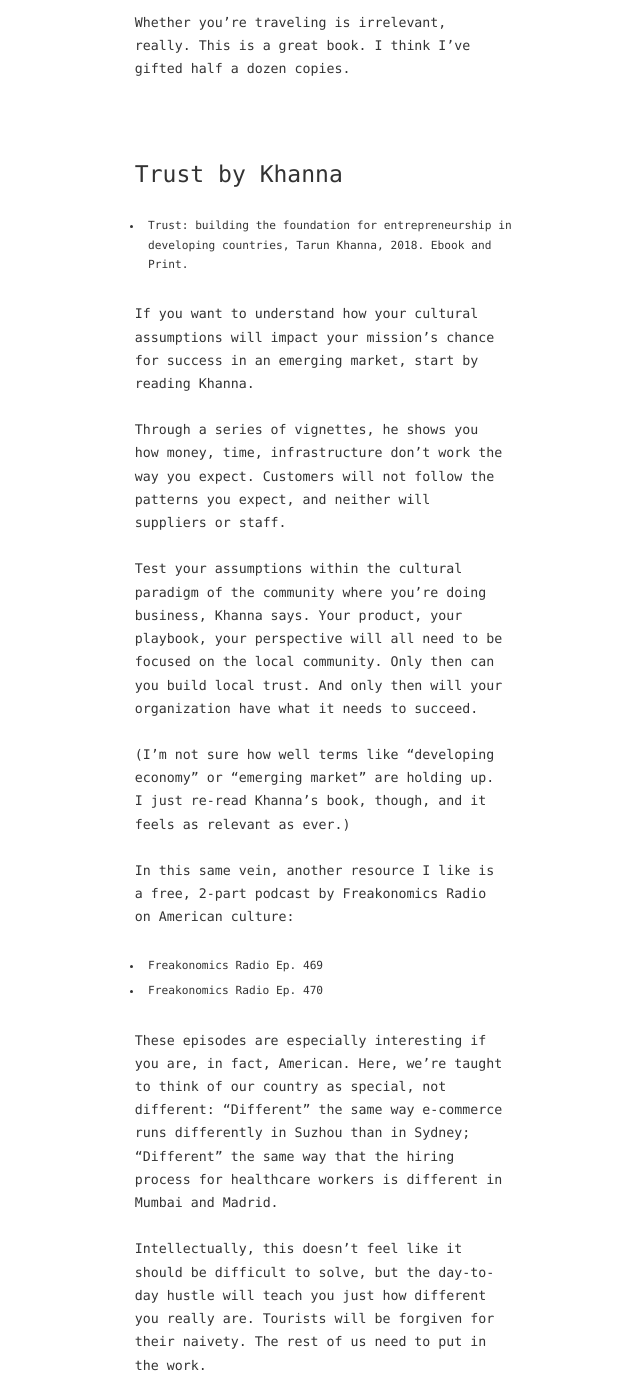
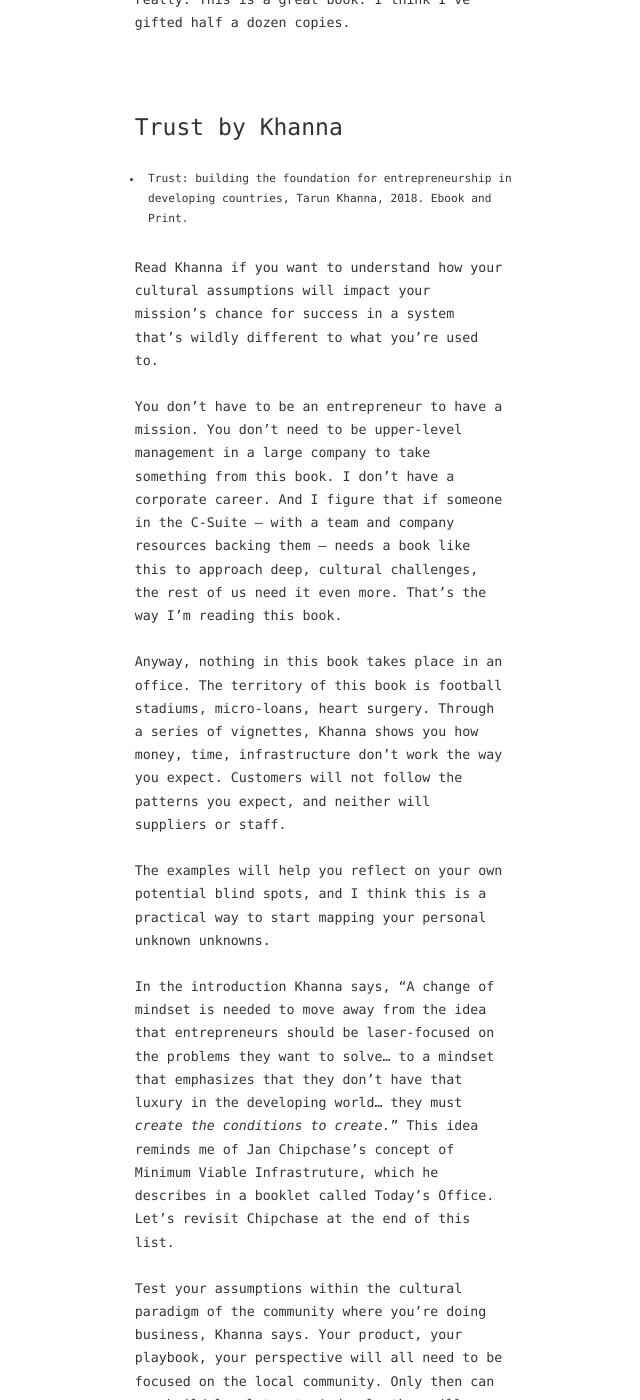
Before and after one commit to zachmccabe/zachmccabe.github.io, a Jekyll site: the page built from _notes/reading-list.md, in a window 1280 px wide and 1400 px high, scrolled down 2226 px. Shown: the whole window, without its empty margins (184-824 px from the left). Built offline with Jekyll 4.4.1, drawn with Linux system fonts in a browser that asks for light colours; some of the changed text lies outside the part shown.

Commit message:
Update reading-list.md
Copy tweaks

```diff
--- a/_notes/reading-list.md
+++ b/_notes/reading-list.md
@@ -58,13 +59,19 @@
 
 - Trust: building the foundation for entrepreneurship in developing countries, Tarun Khanna, 2018. Ebook and Print.
 
-If you want to understand how your cultural assumptions will impact your mission's chance for success in an emerging market, start by reading Khanna.
+Read Khanna if you want to understand how your cultural assumptions will impact your mission's chance for success in a system that's wildly different to what you're used to.
 
-Through a series of vignettes, he shows you how money, time, infrastructure don't work the way you expect. Customers will not follow the patterns you expect, and neither will suppliers or staff.
+You don't have to be an entrepreneur to have a mission. You don't need to be upper-level management in a large company to take something from this book. I don't have a corporate career. And I figure that if someone in the C-Suite -- with a team and company resources backing them -- needs a book like this to approach deep, cultural challenges, the rest of us need it even more. That's the way I'm reading this book.
+
+Anyway, nothing in this book takes place in an office. The territory of this book is football stadiums, micro-loans, heart surgery. Through a series of vignettes, Khanna shows you how money, time, infrastructure don't work the way you expect. Customers will not follow the patterns you expect, and neither will suppliers or staff.
+
+The examples will help you reflect on your own potential blind spots, and I think this is a practical way to start mapping your personal unknown unknowns.
+
+In the introduction Khanna says, "A change of mindset is needed to move away from the idea that entrepreneurs should be laser-focused on the problems they want to solve... to a mindset that emphasizes that they don't have that luxury in the developing world... they must *create the conditions to create.*"  This idea reminds me of Jan Chipchase's concept of Minimum Viable Infrastruture, which he describes in a booklet called Today's Office. Let's revisit Chipchase at the end of this list.
 
 Test your assumptions within the cultural paradigm of the community where you're doing business, Khanna says. Your product, your playbook, your perspective will all need to be focused on the local community. Only then can you build local trust. And only then will your organization have what it needs to succeed.
 
-(I'm not sure how well terms like "developing economy" or "emerging market" are holding up. I just re-read Khanna's book, though, and it feels as relevant as ever.)
+(Personally, I'm not sure how well some of the book's terms are holding up, e.g.:  "emerging markets," or the "developing" countries from the subtitle. I just re-read Khanna's book, though, and it feels as relevant as ever.)
 
 In this same vein, another resource I like is a free, 2-part podcast by Freakonomics Radio on American culture:
 
@@ -86,7 +93,9 @@
 
 I particularly like section 3 where he discusses finding a cultural mentor, and ways your own foreignness can impact other's perceptions of your mistakes.
 
-While the book is framed for corporate workers, I think the ideas and strategies here can be applied elsewhere, too. If you are a volunteer, self-employed, or a student; if you are in a foreign culture and need to collaborate with people to get stuff done, this book can help. It certainly helped me.
+While the book is framed for corporate workers, I think the ideas and strategies here can be applied elsewhere, too. If you are a volunteer, self-employed, or a student; if you are in a foreign culture\* and need to collaborate with people to get stuff done, this book can help. It certainly helped me.
+
+\* Foreign means far away but there are lots of ways to measure distance.
 
 
 
@@ -97,13 +106,13 @@
 
 Kahane wants to teach you how to better manage your perspective. He wants to prepare you for situations that you can't walk away from, to step into and out of different perspectives, to adapt and to collaborate.
 
-"...we separate and shield ourselves by asserting that we are right and the others are wrong. We fear that if we collaborate with those others, we will become contaminated or compromised -- that we will betray what we stand for and who we are." Instead, he goes on, be intentional and reframe your approach: "I can phone home to say that I will be late 'because I am in traffic' or 'because I am traffic'. The latter explanation explicitly opens up my options to work with others to change the situation." From Kahane, chapter 7.
+In chapter 7, he says, "...we separate and shield ourselves by asserting that we are right and the others are wrong. We fear that if we collaborate with those others, we will become contaminated or compromised -- that we will betray what we stand for and who we are." Instead, he goes on, be intentional and reframe your approach: "I can phone home to say that I will be late 'because I am in traffic' or 'because I am traffic'. The latter explanation explicitly opens up my options to work with others to change the situation."
 
 The ideas here pair well with Choudhury's book, which is at the top of this list.
 
 Kahane's strategies aren't specific to cross-cultural scenarios. I found they adapt well to that context, though. To that end, the book's conclusion includes a structured series of exercises.
 
-The intention of this book reminds me a little of de Bono's decision-making book, "Six Thinking Hats," or Burn's cognitive behavioral therapy classic, "Feeling Good." Kahane, however, deals with systemic poverty and guerrilla wars. He's worked as a conflict mediator and scenario planner for governments and NGOs around the world.
+The intention of this book reminds me a little of de Bono's decision-making book, Six Thinking Hats, or Burn's cognitive behavioral therapy classic, Feeling Good. Kahane, however, deals with systemic poverty and guerrilla wars. He's worked as a conflict mediator and scenario planner for governments and NGOs around the world.
 
 If you're in a hurry, start midway through: Chapter 5 is probably a good spot. Then flip back through earlier chapters when you need to fill in.
 
```
Also changed, not shown: other parts of _notes/reading-list.md (+4 -3 lines).
